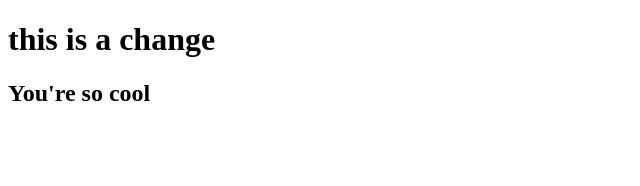
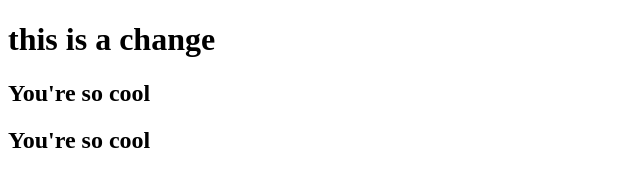
Before and after one commit to Brandability/wowcool, a plain HTML site: page index.html in a window 1280 px wide. Shown: the whole page, without its empty margins (0-640 px from the left). Drawn offline with Linux system fonts and the light colour scheme.

Commit message:
some changes to index.html

```diff
--- a/index.html
+++ b/index.html
@@ -9,5 +9,6 @@
 <body>
     <h1> this is a change</h1>
     <h2> You're so cool</h2>
+    <h2> You're so cool</h2>
 </body>
 </html>
```
